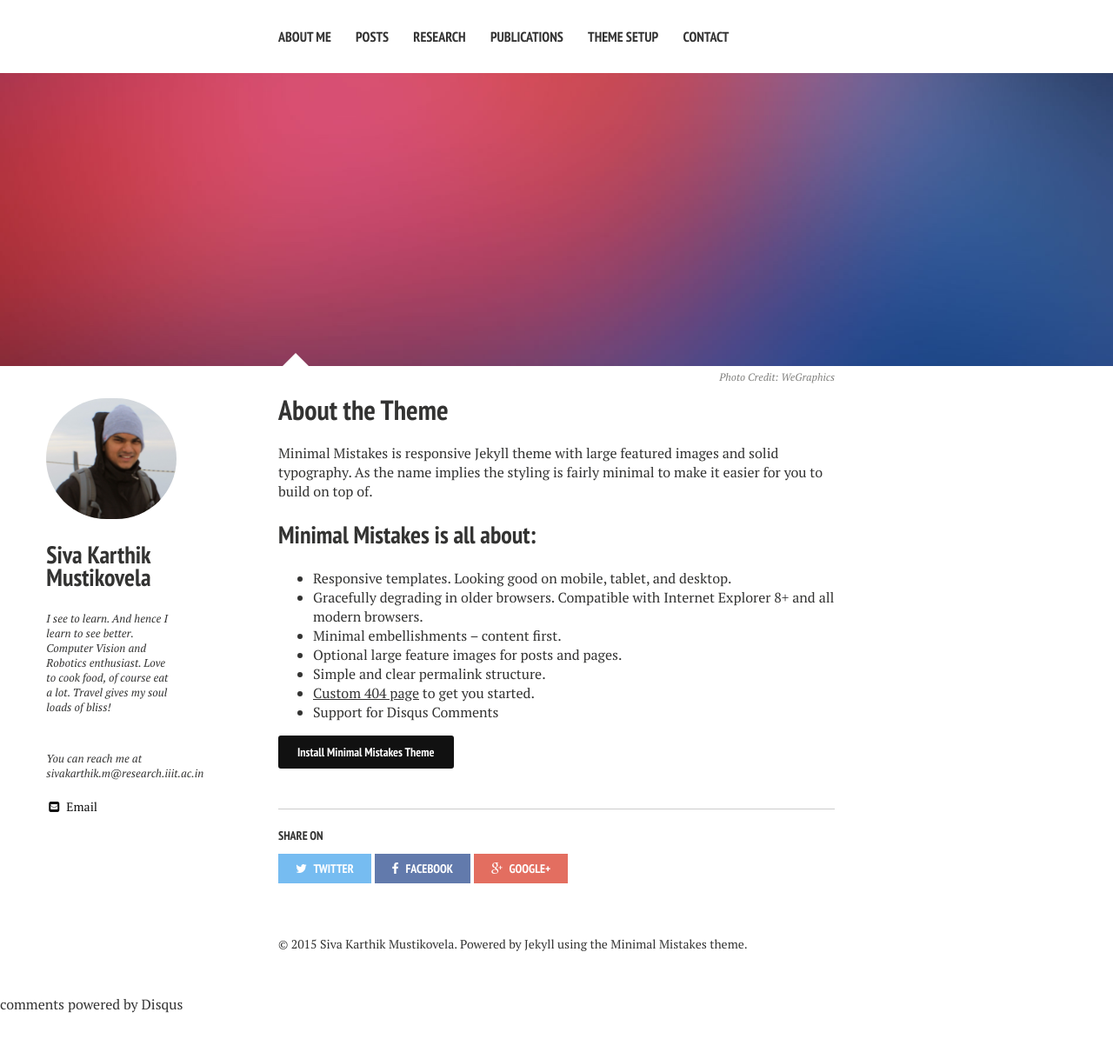
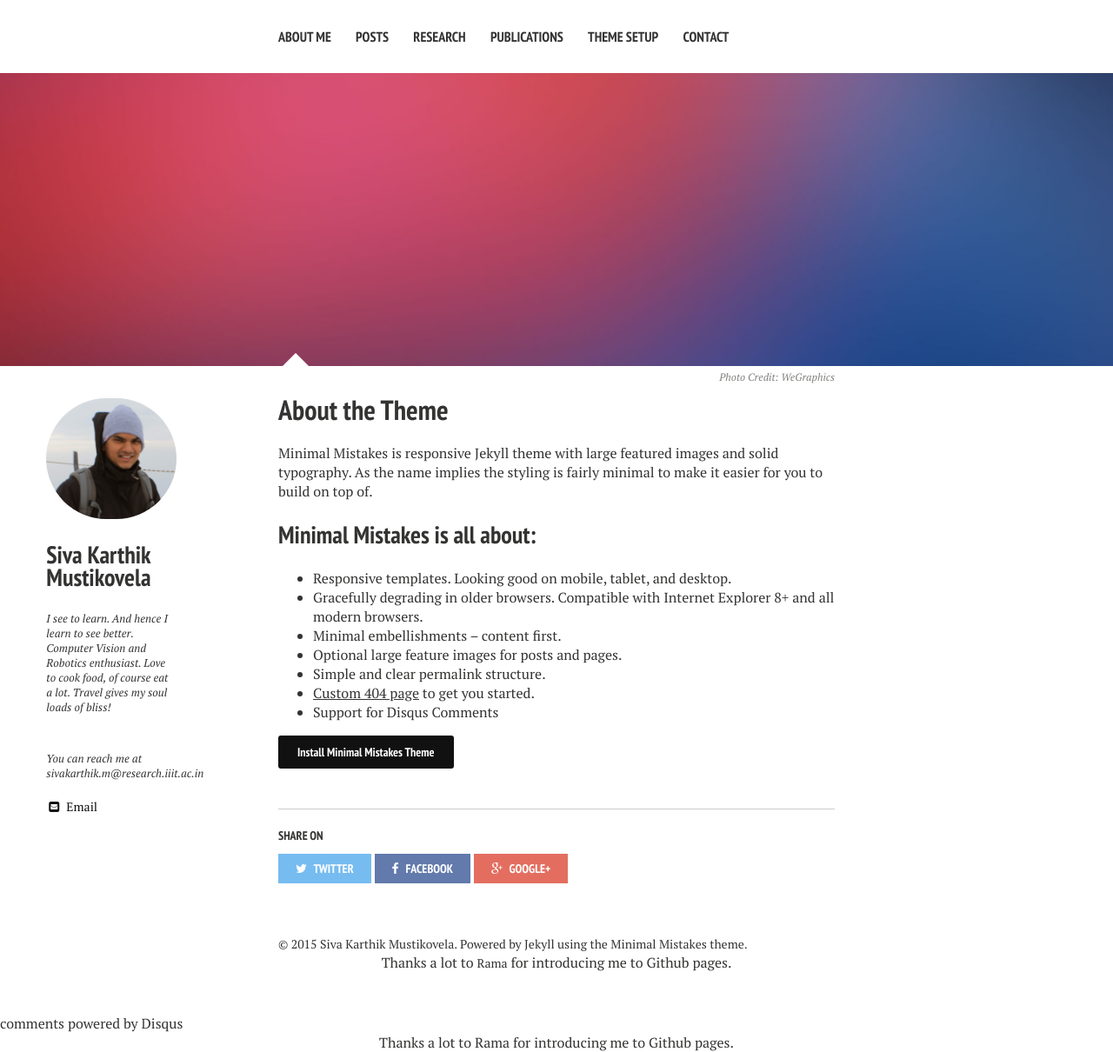
Before and after one commit to sivakm/sivakm.github.io, a Jekyll site: the page built from about/index.md, in a window 1280 px wide. Shown: the whole page at 87% size. Built offline with Jekyll 4.4.1, drawn with Linux system fonts in a browser that asks for light colours; nearby versions of some CDN libraries; comment, search, counter and statistics services are not loaded; before the commit the page ends 1166 px from its top, so only the background shows below that.

Commit message:
16feb2010

```diff
--- a/_includes/_disqus_comments.html
+++ b/_includes/_disqus_comments.html
@@ -20,4 +20,5 @@
 </script>
 <noscript>Please enable JavaScript to view the <a href="http://disqus.com/?ref_noscript">comments powered by Disqus.</a></noscript>
 <a href="http://disqus.com" class="dsq-brlink">comments powered by <span class="logo-disqus">Disqus</span></a>
+<div align="center">Thanks a lot to <a href="http://ramakrishnavedantam928.github.io/">Rama</a> for introducing me to Github pages.</div>
 {% endif %}
--- a/_includes/_footer.html
+++ b/_includes/_footer.html
@@ -13,3 +13,4 @@
 {% endif %}
 
 <span>&copy; {{ site.time | date: '%Y' }} {{ site.owner.name }}. Powered by <a href="http://jekyllrb.com" rel="nofollow">Jekyll</a> using the <a href="http://mademistakes.com/minimal-mistakes/" rel="nofollow">Minimal Mistakes</a> theme.</span>
+<div align="center">Thanks a lot to <a href="http://ramakrishnavedantam928.github.io/">Rama</a> for introducing me to Github pages.</div>
```
